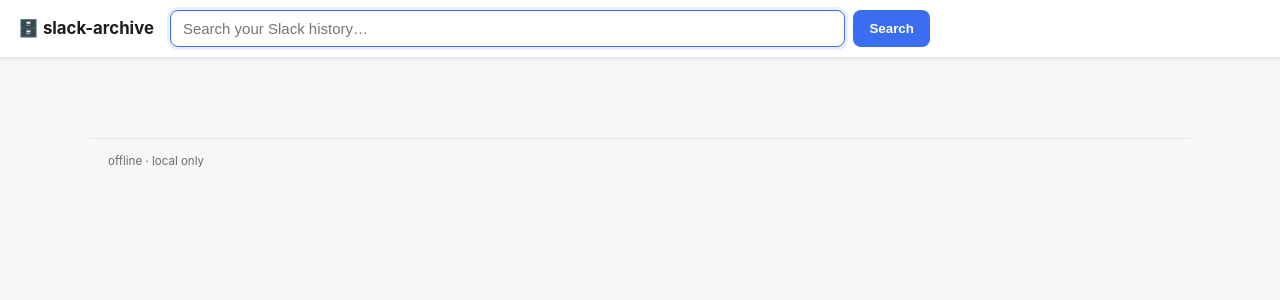
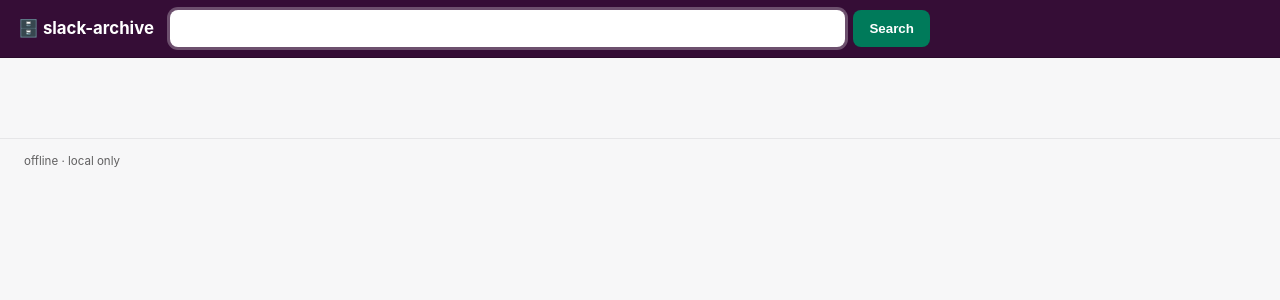
Before and after one commit to cr-OmerMunchik/slack-archive, a Flask app: template slackarchive/templates/base.html in a window 1280 px wide. Shown: the top 300 px of the page. Run offline with Flask 3, Linux system fonts and the light colour scheme; the template is opened without the code that fills it, so the values that code supplies are empty.

Commit message:
Add Slack-flavored UI theme (aubergine chrome, blue links, green buttons) + full-width layout

```diff
--- a/slackarchive/static/style.css
+++ b/slackarchive/static/style.css
@@ -1,40 +1,57 @@
+/* slack-archive UI - Slack-flavored theme.
+   A single-file reskin: aubergine chrome, Slack-blue links, green primary buttons,
+   white message pane. No web fonts (Slack falls back to the system stack anyway). */
 :root{
-  --bg:#f7f7f8; --panel:#fff; --ink:#1d1c1d; --muted:#6b6b70;
-  --line:#e6e6e8; --accent:#3a6df0; --accent-soft:#e8eefc;
-  --mark:#fff3b0; --badge:#efeff1; --code-bg:#f3f3f5;
+  --bg:#f7f7f8; --panel:#fff; --ink:#1d1c1d; --muted:#616061;
+  --line:#e6e6e8; --accent:#1264a3; --accent-soft:#e8f2fb;
+  --green:#007a5a; --green-hi:#148567;
+  --sidebar:#3f0e40; --sidebar-dark:#350d36;
+  --sidebar-ink:#ffffff; --sidebar-muted:rgba(255,255,255,.62);
+  --mark:#fff3b0; --badge:#f0f0f1; --code-bg:#f6f6f6;
   --shadow:0 1px 2px rgba(0,0,0,.06),0 1px 8px rgba(0,0,0,.04);
 }
 *{box-sizing:border-box}
 html,body{margin:0;padding:0}
-body{font:15px/1.5 -apple-system,BlinkMacSystemFont,"Segoe UI",Roboto,Helvetica,Arial,sans-serif;
+body{font:15px/1.5 -apple-system,BlinkMacSystemFont,"Segoe UI",Lato,Roboto,Helvetica,Arial,sans-serif;
   color:var(--ink);background:var(--bg)}
 a{color:var(--accent);text-decoration:none}
 a:hover{text-decoration:underline}
 .muted{color:var(--muted);font-size:.86em}
 
-/* top bar */
+/* top bar - Slack aubergine header */
 .topbar{position:sticky;top:0;z-index:10;display:flex;gap:16px;align-items:center;
-  padding:10px 18px;background:var(--panel);border-bottom:1px solid var(--line);box-shadow:var(--shadow)}
-.brand{font-weight:700;font-size:1.05rem;color:var(--ink);white-space:nowrap}
+  padding:10px 18px;background:var(--sidebar-dark);border-bottom:1px solid #2a0a2b}
+.brand{font-weight:700;font-size:1.05rem;color:#fff;white-space:nowrap}
+.brand:hover{text-decoration:none;opacity:.92}
 .searchbar{flex:1;display:flex;gap:8px;max-width:760px}
-.searchbar input{flex:1;padding:9px 12px;border:1px solid var(--line);border-radius:8px;font-size:15px;background:#fff}
-.searchbar input:focus{outline:none;border-color:var(--accent);box-shadow:0 0 0 3px var(--accent-soft)}
-.searchbar button{padding:9px 16px;border:0;border-radius:8px;background:var(--accent);color:#fff;font-weight:600;cursor:pointer}
-.searchbar button:hover{filter:brightness(1.05)}
+.searchbar input{flex:1;padding:9px 12px;border:1px solid rgba(255,255,255,.22);border-radius:8px;
+  font-size:15px;background:rgba(255,255,255,.14);color:#fff}
+.searchbar input::placeholder{color:rgba(255,255,255,.7)}
+.searchbar input:focus{outline:none;background:#fff;color:var(--ink);border-color:transparent;
+  box-shadow:0 0 0 3px rgba(255,255,255,.28)}
+.searchbar button{padding:9px 16px;border:0;border-radius:8px;background:var(--green);color:#fff;
+  font-weight:700;cursor:pointer}
+.searchbar button:hover{background:var(--green-hi)}
 
-.content{max-width:1100px;margin:0 auto;padding:20px 18px 60px}
+.content{max-width:none;margin:0;padding:20px 24px 60px}
 
-/* search layout */
+/* search layout - left column styled like Slack's channel rail */
 .search-layout{display:grid;grid-template-columns:240px 1fr;gap:24px;align-items:start}
-.filters{position:sticky;top:74px;background:var(--panel);border:1px solid var(--line);border-radius:12px;padding:14px 16px}
-.filters h3{font-size:.78rem;text-transform:uppercase;letter-spacing:.04em;color:var(--muted);margin:14px 0 6px}
+.filters{position:sticky;top:74px;background:var(--sidebar);border:0;border-radius:12px;
+  padding:14px 16px;color:var(--sidebar-ink)}
+.filters h3{font-size:.78rem;text-transform:uppercase;letter-spacing:.04em;color:var(--sidebar-muted);margin:14px 0 6px}
 .filters h3:first-child{margin-top:0}
-.filters label.chk{display:block;font-size:.92rem;margin:3px 0;cursor:pointer}
-.filters select,.filters input[type=date]{width:100%;padding:6px 8px;border:1px solid var(--line);border-radius:7px;background:#fff;font-size:.9rem}
-.datefield{display:flex;justify-content:space-between;align-items:center;gap:8px;margin:4px 0;font-size:.88rem;color:var(--muted)}
+.filters a{color:#fff}
+.filters label.chk{display:block;font-size:.92rem;margin:3px 0;cursor:pointer;color:var(--sidebar-ink)}
+.filters select,.filters input[type=date]{width:100%;padding:6px 8px;border:1px solid var(--line);
+  border-radius:7px;background:#fff;color:var(--ink);font-size:.9rem}
+.datefield{display:flex;justify-content:space-between;align-items:center;gap:8px;margin:4px 0;
+  font-size:.88rem;color:var(--sidebar-muted)}
 .datefield input{width:auto;flex:1}
 .filter-actions{margin-top:14px;display:flex;align-items:center;gap:12px}
-.filter-actions button{padding:8px 14px;border:0;border-radius:8px;background:var(--accent);color:#fff;font-weight:600;cursor:pointer}
+.filter-actions button{padding:8px 14px;border:0;border-radius:8px;background:var(--green);color:#fff;
+  font-weight:700;cursor:pointer}
+.filter-actions button:hover{background:var(--green-hi)}
 
 /* results */
 .result-count{margin:2px 0 14px;color:var(--muted)}
@@ -63,27 +80,28 @@ a:hover{text-decoration:underline}
 .conv-list{list-style:none;padding:0;margin:8px 0;columns:2;column-gap:24px}
 .conv-list li{display:flex;justify-content:space-between;gap:10px;padding:5px 0;break-inside:avoid;border-bottom:1px solid var(--line)}
 
-/* conversation / messages */
+/* conversation / messages - the Slack message pane */
 .conv-view{background:var(--panel);border:1px solid var(--line);border-radius:12px;padding:8px 18px 24px}
 .conv-header{display:flex;align-items:center;gap:10px;flex-wrap:wrap;padding:12px 0 4px;border-bottom:1px solid var(--line);position:sticky;top:64px;background:var(--panel);z-index:5}
 .conv-header h1{font-size:1.15rem;margin:0}
 .conv-topic{margin:8px 0}
 .context-note{margin:10px 0}
 .day-divider{text-align:center;margin:18px 0 10px;border-top:1px solid var(--line);position:relative}
-.day-divider span{position:relative;top:-11px;background:var(--panel);padding:0 12px;color:var(--muted);font-size:.8rem;font-weight:600}
+.day-divider span{position:relative;top:-12px;background:var(--panel);padding:2px 14px;color:#454245;
+  font-size:.78rem;font-weight:700;border:1px solid var(--line);border-radius:14px}
 
 .msg{display:flex;gap:10px;padding:7px 8px;border-radius:8px;scroll-margin-top:120px}
-.msg:hover{background:#fafafb}
+.msg:hover{background:#f8f8f8}
 .msg.anchor{background:var(--accent-soft);box-shadow:inset 3px 0 0 var(--accent)}
-.avatar{flex:none;width:36px;height:36px;border-radius:8px;background:#dfe3ee;color:#445;
+.avatar{flex:none;width:36px;height:36px;border-radius:8px;background:#611f69;color:#fff;
   display:flex;align-items:center;justify-content:center;font-weight:700}
 .msg-body{min-width:0;flex:1}
 .msg-head{display:flex;align-items:baseline;gap:8px}
-.msg-author{font-weight:700}
+.msg-author{font-weight:700;color:var(--ink)}
 .msg-time{color:var(--muted);font-size:.8rem}
 .msg-text{word-wrap:break-word;overflow-wrap:anywhere}
 .msg-text a{word-break:break-all}
-.mention{color:var(--accent);background:var(--accent-soft);border-radius:4px;padding:0 3px}
+.mention{color:var(--accent);background:var(--accent-soft);border-radius:4px;padding:0 3px;font-weight:600}
 .msg-text code{background:var(--code-bg);padding:1px 5px;border-radius:5px;font-size:.9em;
   font-family:ui-monospace,SFMono-Regular,Consolas,monospace}
 .msg-text pre.code{background:var(--code-bg);padding:10px 12px;border-radius:8px;overflow:auto;border:1px solid var(--line)}
@@ -96,13 +114,14 @@ a:hover{text-decoration:underline}
   border-radius:8px;padding:6px 10px;font-size:.9rem}
 .file-missing{color:var(--muted)}
 
-.thread-btn{margin-top:6px;border:1px solid var(--line);background:#fff;border-radius:16px;
-  padding:3px 12px;font-size:.85rem;color:var(--accent);cursor:pointer;font-weight:600}
-.thread-btn:hover{background:var(--accent-soft)}
+/* threads - Slack's "N replies" affordance */
+.thread-btn{margin-top:6px;border:1px solid transparent;background:transparent;border-radius:16px;
+  padding:3px 10px;font-size:.85rem;color:var(--accent);cursor:pointer;font-weight:700}
+.thread-btn:hover{background:var(--accent-soft);border-color:#cfe0f1}
 .thread-mount{margin:8px 0 4px 6px;border-left:2px solid var(--line);padding-left:10px}
 .thread .msg{padding:5px 6px}
 
-.footer{max-width:1100px;margin:0 auto;padding:14px 18px;display:flex;gap:16px;color:var(--muted);
+.footer{max-width:none;margin:0;padding:14px 24px;display:flex;gap:16px;color:var(--muted);
   font-size:.84rem;border-top:1px solid var(--line)}
 
 @media (max-width:780px){
```
